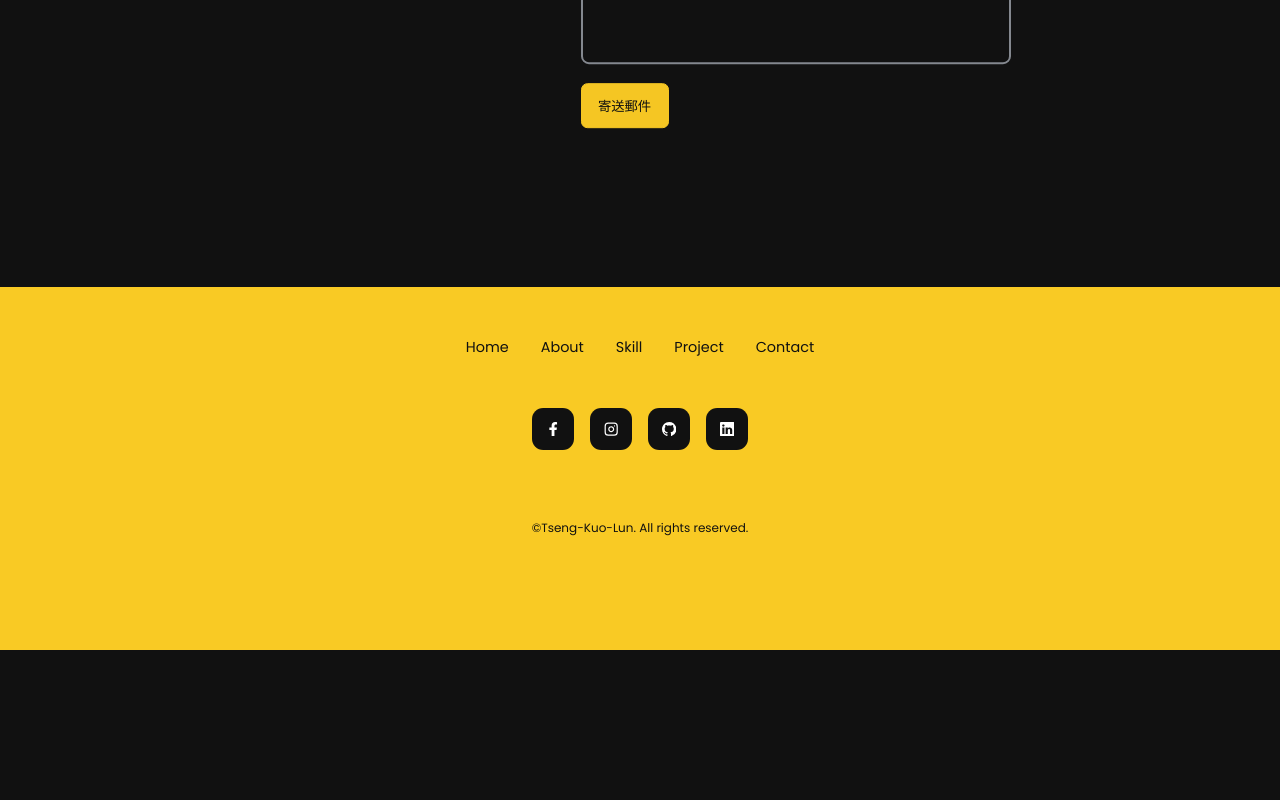
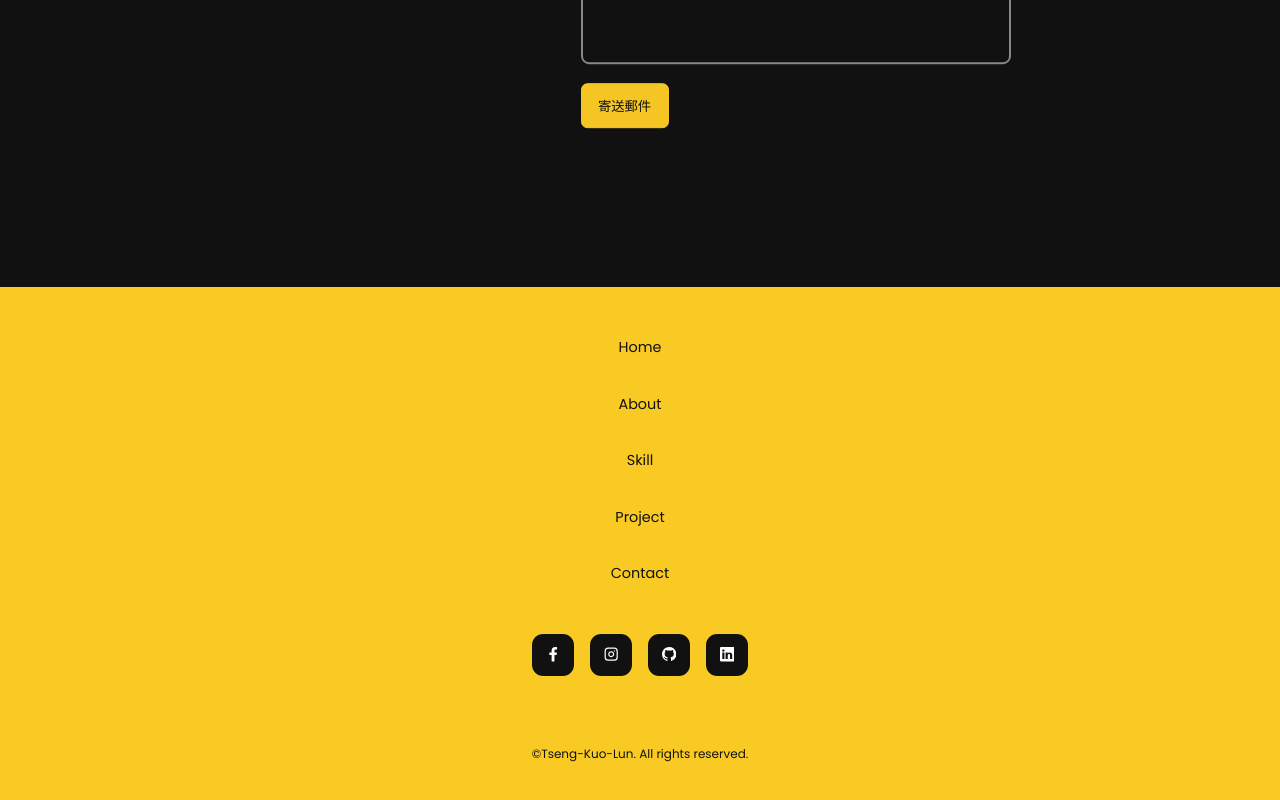
Before and after one commit to 02071819/tsengkuolun-portfolio, a React (Create React App) app: page / in a window 1280 px wide. Shown: the part 4213-5013 px from the top of the page. Before the commit the page ends 4863 px from the top, so only its background shows below. Built offline with nearby package versions, Linux system fonts and the light colour scheme.

Commit message:
Update footer.css

```diff
--- a/src/components/footer/footer.css
+++ b/src/components/footer/footer.css
@@ -11,8 +11,7 @@ footer a {
 }
 
 .permalinks {
-    display: flex;
-    flex-wrap: wrap;
+    display: grid;
     justify-content: center;
     gap: 2rem;
     margin: 0 auto 3rem;
@@ -33,10 +32,6 @@ footer a {
     border-radius: 0.7rem;
     display: flex;
     border: 1px solid transparent;
-}
-
-.workicon{
-    width: 25px;
 }
 
 .footer__socials a:hover {
```
